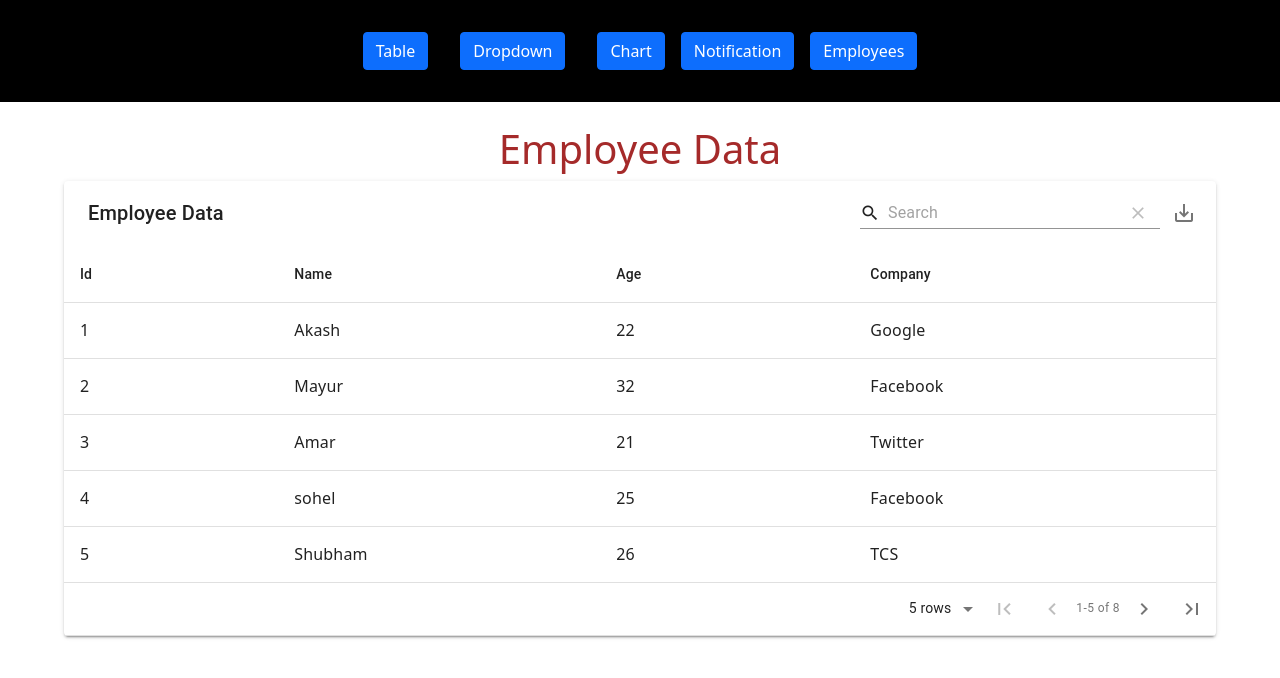
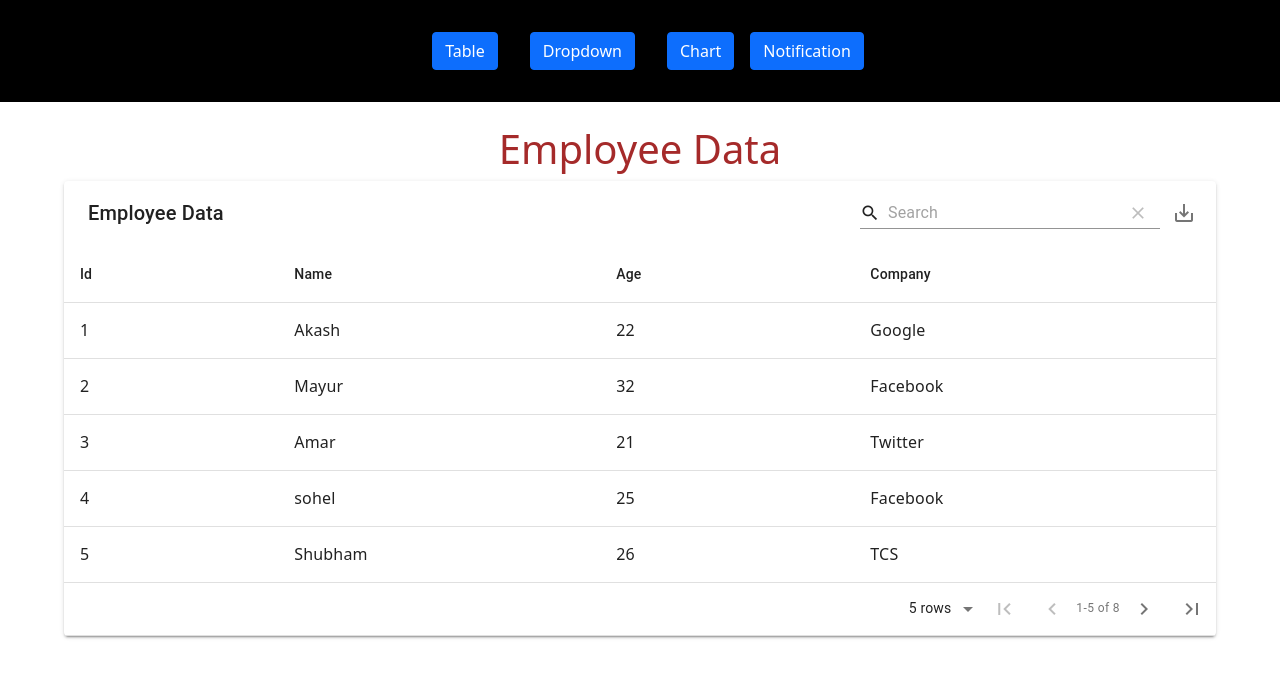
Before and after one commit to ShanalPurohit/reacthello, a React (Create React App) app: page / in a window 1280 px wide. Shown: the top 678 px of the page. Built offline with nearby package versions, Linux system fonts and the light colour scheme.

Commit message:
removed employee button

```diff
--- a/src/Button.js
+++ b/src/Button.js
@@ -41,7 +41,7 @@ function Button1(){
         <Button id="dropdown"className ="m-3"onClick={() => setActive ("dropdown")}>Dropdown</Button>
         <Button id="chart"className ="m-3"onClick={() => setActive ("chart")}>Chart</Button>
         <Button id="myButton">Notification</Button>
-        <Button id="api"className ="m-3"onClick={() => setActive ("apitable")}>Employees</Button>
+
 
     </nav>
 
@@ -49,7 +49,7 @@ function Button1(){
         {active === "table" && <Table/>}
         {active === "dropdown" && <Dropdown/>}
         {active === "chart" && <Chart/>}
-        {active === "apitable" && <Apitable/>}
+
 
     </div>
 </div>
```
